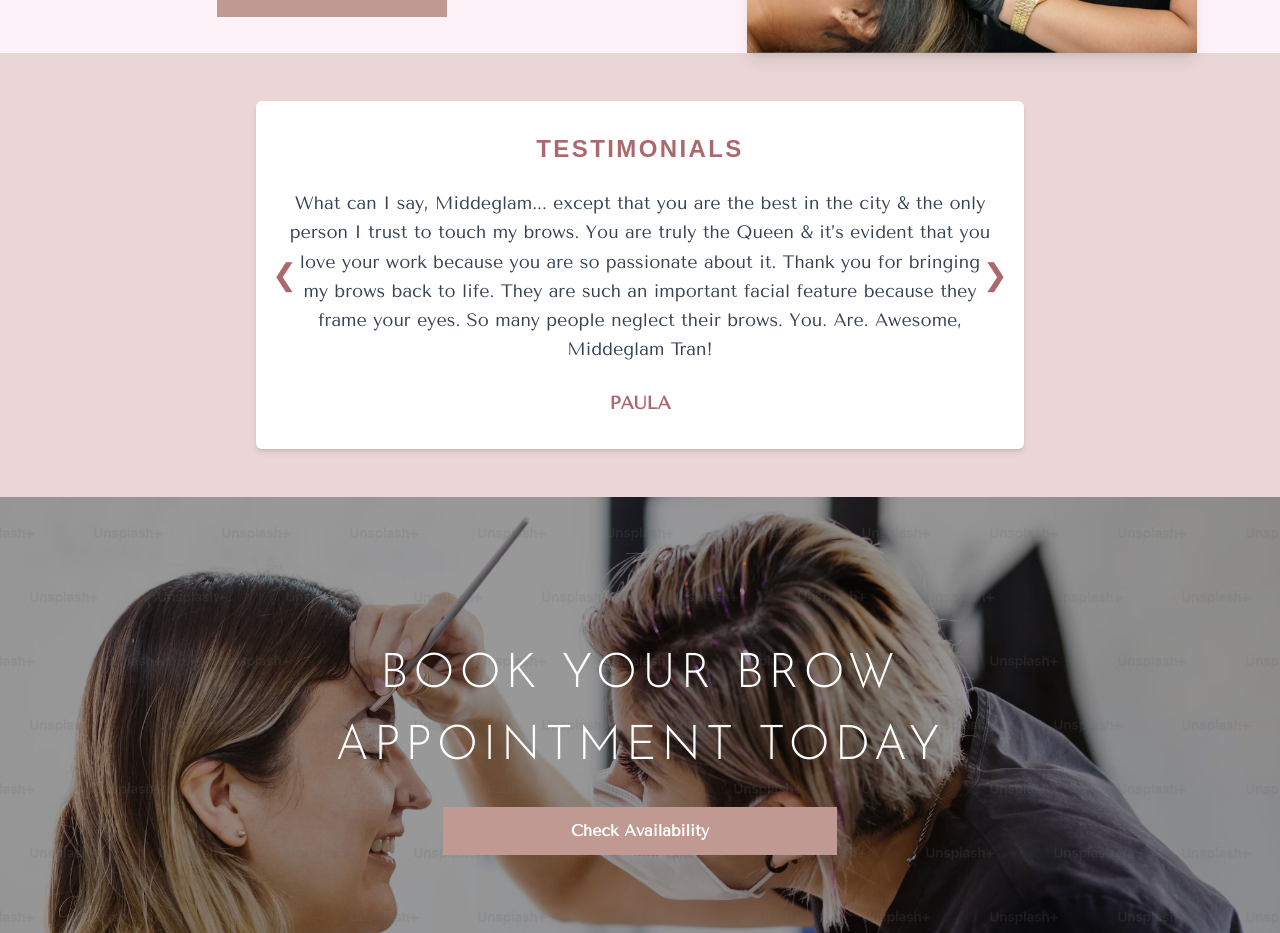
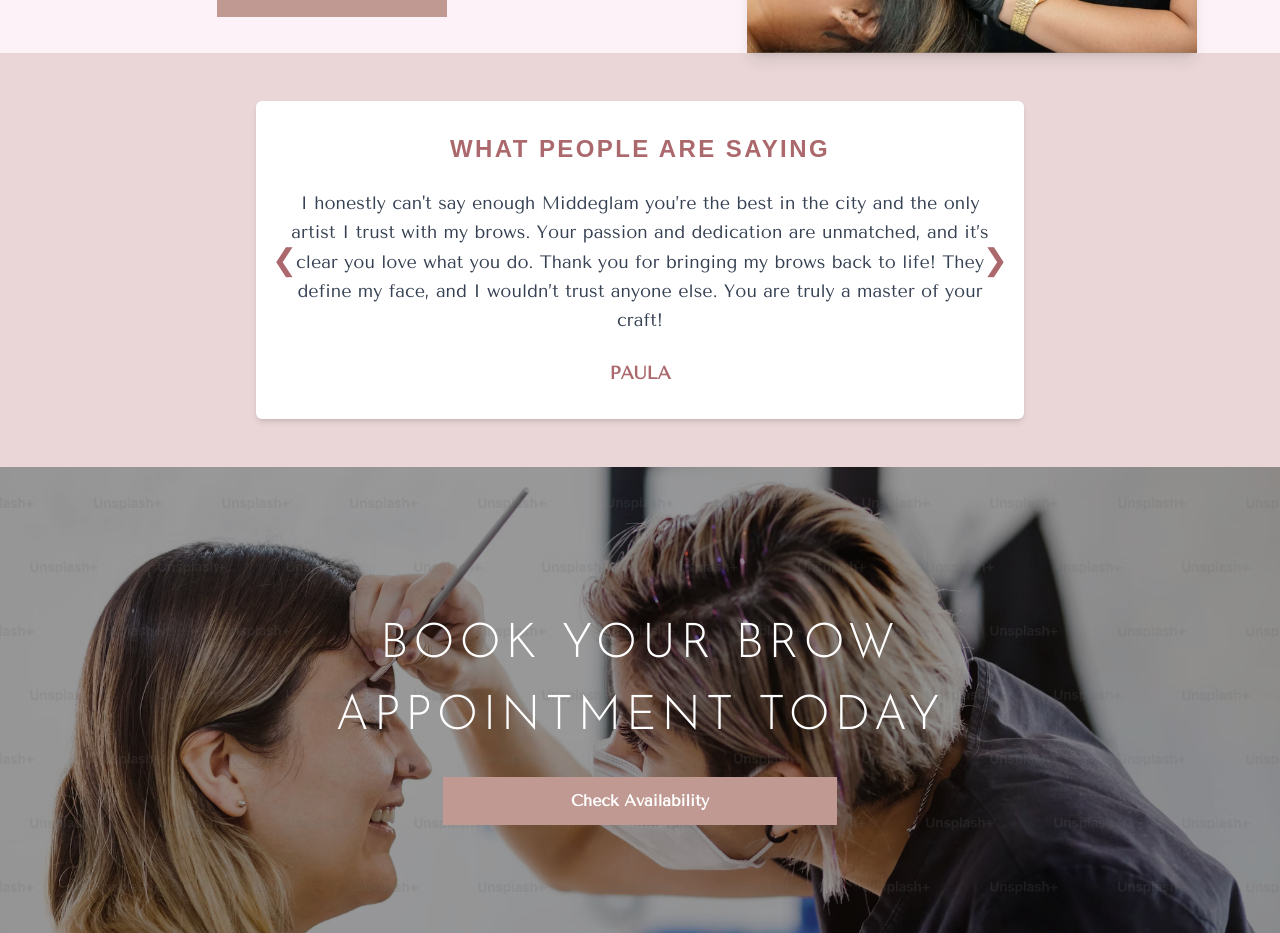
Before and after one commit to Timmotal/Middeglam, a Next.js app: page / in a window 1280 px wide. Shown: the part 2540-3473 px from the top of the page. Built offline with nearby package versions, Linux system fonts and the light colour scheme; a web font is replaced by a local one.

Commit message:
work on ratings

```diff
--- a/src/app/components/Testimonials.js
+++ b/src/app/components/Testimonials.js
@@ -5,7 +5,10 @@
   // Array of testimonials. Each has text & author.
   const testimonials = [
     {
-      text: `What can I say, Middeglam... except that you are the best in the city & the only person I trust to touch my brows. You are truly the Queen & it’s evident that you love your work because you are so passionate about it. Thank you for bringing my brows back to life. They are such an important facial feature because they frame your eyes. So many people neglect their brows. You. Are. Awesome, Middeglam Tran!`,
+      text: `I honestly can't say enough Middeglam you’re the best in the city and the only artist
+      I trust with my brows. Your passion and dedication are unmatched, and it’s clear you love what you do.
+       Thank you for bringing my brows back to life! They define my face, and I wouldn’t trust anyone else.
+        You are truly a master of your craft!`,
       author: "PAULA",
     },
     {
@@ -41,7 +44,7 @@
       <div className="bg-white max-w-3xl w-full p-8 rounded-md shadow-md text-center relative">
         {/* Title */}
         <h2 className="text-2xl font-bold uppercase tracking-widest text-[#AB696D] mb-6">
-          Testimonials
+        What People Are Saying
         </h2>
 
         {/* Arrow Left */}
```
